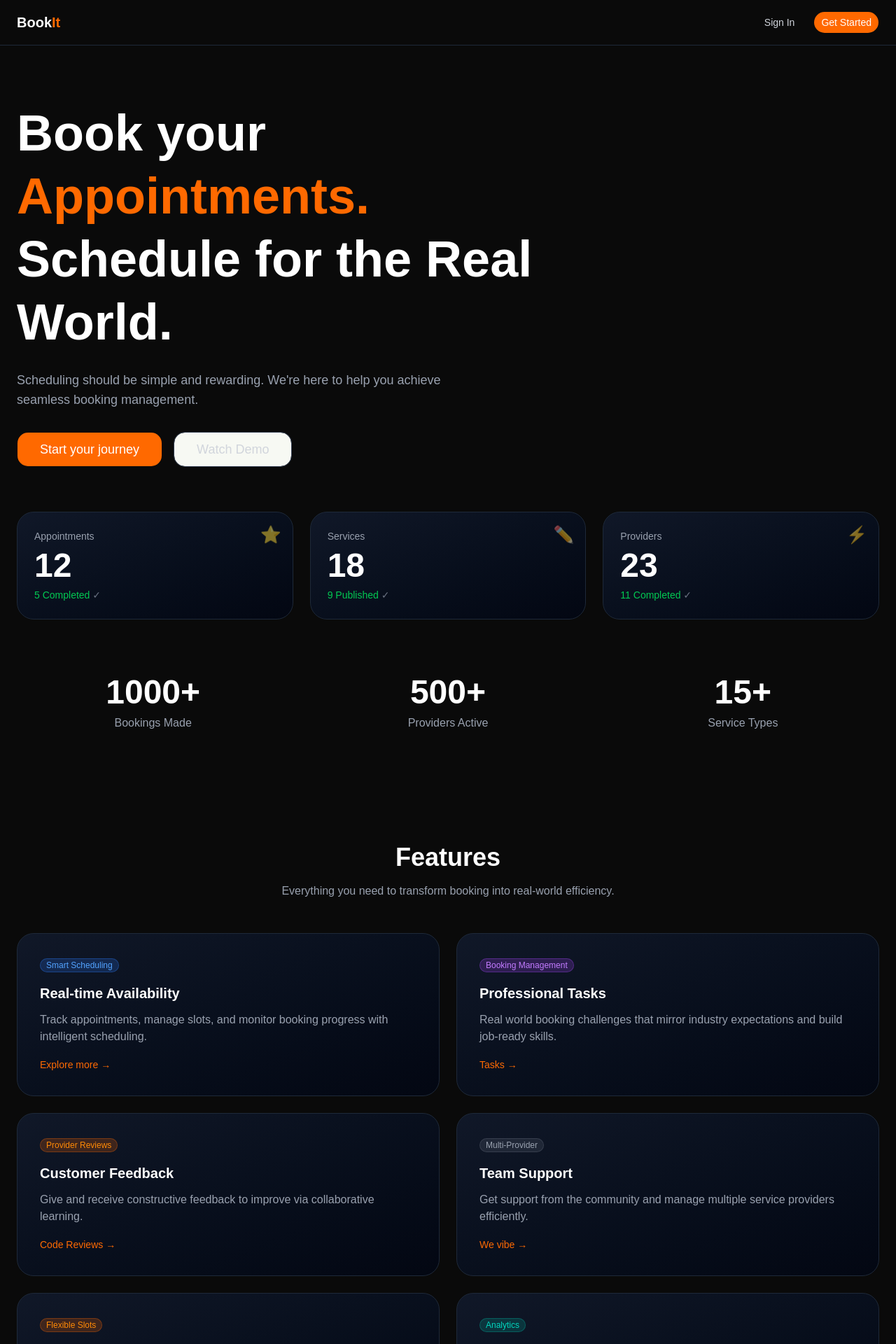
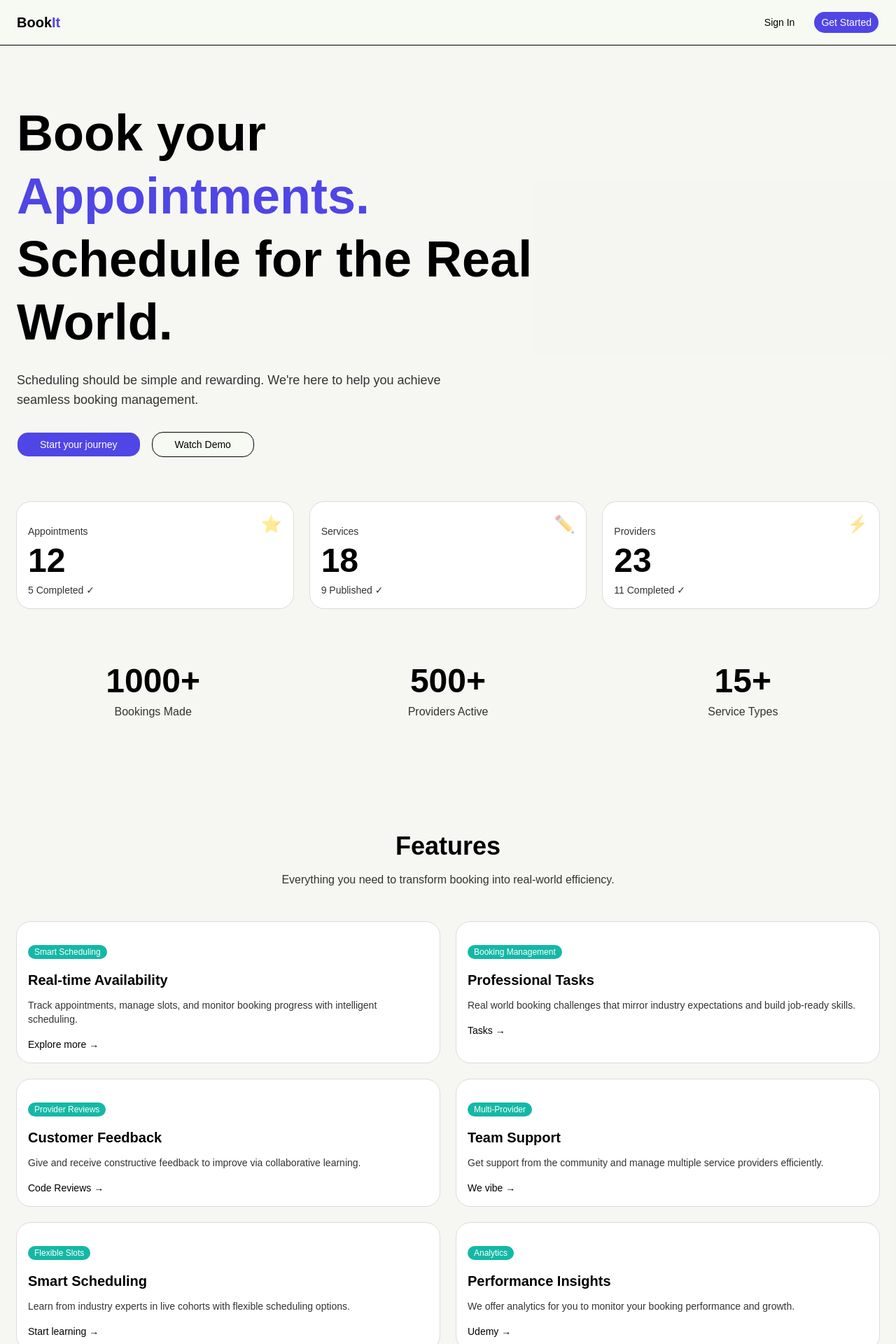
Before and after one commit to Hemil-Hansora/odoo-spit-appointment-app, a Next.js app in the folder appointment-app/: page / in a window 1280 px wide. Shown: the top 1920 px of the page at 70% size. Built offline with nearby package versions, Linux system fonts and the light colour scheme.

Commit message:
fixed authentication

```diff
--- a/appointment-app/app/page.tsx
+++ b/appointment-app/app/page.tsx
@@ -1,6 +1,7 @@
 import Link from "next/link";
 import { Button } from "@/components/ui/button";
 import { Badge } from "@/components/ui/badge";
+import { Card, CardContent } from "@/components/ui/card";
 
 const stats = [
   { number: "12", label: "Appointments", subtext: "5 Completed ✓", icon: "⭐" },
@@ -69,24 +70,24 @@ const features = [
 
 export default function LandingPage() {
   return (
-    <div className="min-h-screen bg-[#0a0a0a] text-white">
+    <div className="min-h-screen bg-muted/30 text-foreground">
       {/* Header */}
-      <header className="border-b border-gray-800">
+      <header className="border-b border-border bg-background">
         <div className="mx-auto max-w-7xl px-6 py-4 flex items-center justify-between">
           <div className="flex items-center gap-2">
             <div className="text-xl font-bold">
-              <span className="text-white">Book</span>
-              <span className="text-orange-500">It</span>
+              <span>Book</span>
+              <span className="text-primary">It</span>
             </div>
           </div>
           <div className="flex items-center gap-4">
             <Link href="/sign-in">
-              <Button variant="ghost" className="text-gray-300 hover:text-white">
+              <Button variant="ghost">
                 Sign In
               </Button>
             </Link>
             <Link href="/sign-up">
-              <Button className="bg-orange-500 hover:bg-orange-600 text-white">
+              <Button>
                 Get Started
               </Button>
             </Link>
@@ -98,20 +99,20 @@ export default function LandingPage() {
       <section className="mx-auto max-w-7xl px-6 py-20">
         <div className="max-w-3xl">
           <h1 className="text-5xl font-bold leading-tight md:text-6xl lg:text-7xl">
-            Book your <span className="text-orange-500">Appointments.</span>
+            Book your <span className="text-primary">Appointments.</span>
             <br />
             Schedule for the Real World.
           </h1>
-          <p className="mt-6 text-lg text-gray-400 max-w-2xl">
+          <p className="mt-6 text-lg text-muted-foreground max-w-2xl">
             Scheduling should be simple and rewarding. We're here to help you achieve seamless booking management.
           </p>
           <div className="mt-8 flex gap-4">
             <Link href="/sign-up">
-              <Button className="bg-orange-500 hover:bg-orange-600 text-white px-8 py-6 text-lg">
+              <Button size="lg" className="px-8">
                 Start your journey
               </Button>
             </Link>
-            <Button variant="outline" className="border-gray-700 text-gray-300 hover:bg-gray-800 px-8 py-6 text-lg">
+            <Button variant="outline" size="lg" className="px-8">
               Watch Demo
             </Button>
           </div>
@@ -120,18 +121,14 @@ export default function LandingPage() {
         {/* Stats Cards */}
         <div className="mt-16 grid gap-6 md:grid-cols-3">
           {stats.map((stat, index) => (
-            <div
-              key={index}
-              className="relative rounded-2xl border border-gray-800 bg-gradient-to-br from-gray-900 to-gray-950 p-6 backdrop-blur"
-            >
+            <Card key={index} className="relative border-border shadow-sm">
+              <CardContent className="pt-4">
                 <div className="absolute top-4 right-4 text-2xl opacity-50">{stat.icon}</div>
-              <div className="text-sm text-gray-400 mb-2">{stat.label}</div>
+                <div className="text-sm text-muted-foreground mb-2">{stat.label}</div>
                 <div className="text-5xl font-bold mb-2">{stat.number}</div>
-              <div className="text-sm">
-                <span className="text-green-500">{stat.subtext.split(" ")[0]} {stat.subtext.split(" ")[1]}</span>{" "}
-                <span className="text-gray-500">{stat.subtext.split(" ").slice(2).join(" ")}</span>
-              </div>
-            </div>
+                <div className="text-sm text-muted-foreground">{stat.subtext}</div>
+              </CardContent>
+            </Card>
           ))}
         </div>
 
@@ -139,15 +136,15 @@ export default function LandingPage() {
         <div className="mt-20 grid gap-8 md:grid-cols-3 text-center">
           <div>
             <div className="text-5xl font-bold">1000+</div>
-            <div className="mt-2 text-gray-400">Bookings Made</div>
+            <div className="mt-2 text-muted-foreground">Bookings Made</div>
           </div>
           <div>
             <div className="text-5xl font-bold">500+</div>
-            <div className="mt-2 text-gray-400">Providers Active</div>
+            <div className="mt-2 text-muted-foreground">Providers Active</div>
           </div>
           <div>
             <div className="text-5xl font-bold">15+</div>
-            <div className="mt-2 text-gray-400">Service Types</div>
+            <div className="mt-2 text-muted-foreground">Service Types</div>
           </div>
         </div>
       </section>
@@ -156,61 +153,44 @@ export default function LandingPage() {
       <section className="mx-auto max-w-7xl px-6 py-20">
         <div className="text-center mb-12">
           <h2 className="text-4xl font-bold">Features</h2>
-          <p className="mt-4 text-gray-400">
+          <p className="mt-4 text-muted-foreground">
             Everything you need to transform booking into real-world efficiency.
           </p>
         </div>
 
         <div className="grid gap-6 md:grid-cols-2 lg:grid-cols-2">
           {features.map((feature, index) => (
-            <div
-              key={index}
-              className="rounded-2xl border border-gray-800 bg-gradient-to-br from-gray-900 to-gray-950 p-8 hover:border-gray-700 transition-all"
-            >
-              <Badge
-                className={`mb-4 ${
-                  feature.color === "blue"
-                    ? "bg-blue-500/20 text-blue-400 border-blue-500/30"
-                    : feature.color === "purple"
-                    ? "bg-purple-500/20 text-purple-400 border-purple-500/30"
-                    : feature.color === "orange"
-                    ? "bg-orange-500/20 text-orange-400 border-orange-500/30"
-                    : feature.color === "teal"
-                    ? "bg-teal-500/20 text-teal-400 border-teal-500/30"
-                    : feature.color === "pink"
-                    ? "bg-pink-500/20 text-pink-400 border-pink-500/30"
-                    : feature.color === "green"
-                    ? "bg-green-500/20 text-green-400 border-green-500/30"
-                    : "bg-gray-500/20 text-gray-400 border-gray-500/30"
-                }`}
-              >
+            <Card key={index} className="border-border shadow-sm">
+              <CardContent className="pt-4">
+                <Badge variant="secondary" className="mb-4">
                   {feature.category}
                 </Badge>
                 <h3 className="text-xl font-semibold mb-3">{feature.title}</h3>
-              <p className="text-gray-400 mb-4">{feature.description}</p>
-              <a href="#" className="text-orange-500 hover:text-orange-400 text-sm font-medium">
+                <p className="text-muted-foreground mb-4">{feature.description}</p>
+                <a href="#" className="text-sm font-medium text-foreground hover:underline">
                   {feature.link}
                 </a>
-            </div>
+              </CardContent>
+            </Card>
           ))}
         </div>
       </section>
 
       {/* CTA Section */}
       <section className="mx-auto max-w-7xl px-6 py-20">
-        <div className="rounded-3xl border border-gray-800 bg-gradient-to-br from-orange-500/10 to-gray-900 p-12 text-center">
+        <div className="rounded-3xl border border-border bg-card p-12 text-center shadow-sm">
           <h2 className="text-4xl font-bold mb-4">Ready to get started?</h2>
-          <p className="text-gray-400 mb-8 max-w-2xl mx-auto">
+          <p className="text-muted-foreground mb-8 max-w-2xl mx-auto">
             Join thousands of users who are already managing their appointments efficiently with our platform.
           </p>
           <div className="flex gap-4 justify-center">
             <Link href="/sign-up">
-              <Button className="bg-orange-500 hover:bg-orange-600 text-white px-8 py-6 text-lg">
+              <Button size="lg" className="px-8">
                 Create Account
               </Button>
             </Link>
             <Link href="/customer">
-              <Button variant="outline" className="border-gray-700 text-gray-300 hover:bg-gray-800 px-8 py-6 text-lg">
+              <Button variant="outline" size="lg" className="px-8">
                 Browse Services</Button>
             </Link>
           </div>
@@ -218,44 +198,44 @@ export default function LandingPage() {
       </section>
 
       {/* Footer */}
-      <footer className="border-t border-gray-800">
+      <footer className="border-t border-border bg-background">
         <div className="mx-auto max-w-7xl px-6 py-12">
           <div className="grid gap-8 md:grid-cols-4">
             <div>
               <div className="text-xl font-bold mb-4">
-                <span className="text-white">Book</span>
-                <span className="text-orange-500">It</span>
+                <span>Book</span>
+                <span className="text-primary">It</span>
               </div>
-              <p className="text-gray-400 text-sm">
+              <p className="text-muted-foreground text-sm">
                 The perfect booking system for modern businesses.
               </p>
             </div>
             <div>
               <h3 className="font-semibold mb-4">Product</h3>
-              <ul className="space-y-2 text-sm text-gray-400">
-                <li><a href="#" className="hover:text-white">Features</a></li>
-                <li><a href="#" className="hover:text-white">Pricing</a></li>
-                <li><a href="#" className="hover:text-white">Demo</a></li>
+              <ul className="space-y-2 text-sm text-muted-foreground">
+                <li><a href="#" className="hover:text-foreground">Features</a></li>
+                <li><a href="#" className="hover:text-foreground">Pricing</a></li>
+                <li><a href="#" className="hover:text-foreground">Demo</a></li>
               </ul>
             </div>
             <div>
               <h3 className="font-semibold mb-4">Company</h3>
-              <ul className="space-y-2 text-sm text-gray-400">
-                <li><a href="#" className="hover:text-white">About</a></li>
-                <li><a href="#" className="hover:text-white">Blog</a></li>
-                <li><a href="#" className="hover:text-white">Careers</a></li>
+              <ul className="space-y-2 text-sm text-muted-foreground">
+                <li><a href="#" className="hover:text-foreground">About</a></li>
+                <li><a href="#" className="hover:text-foreground">Blog</a></li>
+                <li><a href="#" className="hover:text-foreground">Careers</a></li>
               </ul>
             </div>
             <div>
               <h3 className="font-semibold mb-4">Support</h3>
-              <ul className="space-y-2 text-sm text-gray-400">
-                <li><a href="#" className="hover:text-white">Help Center</a></li>
-                <li><a href="#" className="hover:text-white">Contact</a></li>
-                <li><a href="#" className="hover:text-white">Privacy</a></li>
+              <ul className="space-y-2 text-sm text-muted-foreground">
+                <li><a href="#" className="hover:text-foreground">Help Center</a></li>
+                <li><a href="#" className="hover:text-foreground">Contact</a></li>
+                <li><a href="#" className="hover:text-foreground">Privacy</a></li>
               </ul>
             </div>
           </div>
-          <div className="mt-12 pt-8 border-t border-gray-800 text-center text-sm text-gray-400">
+          <div className="mt-12 pt-8 border-t border-border text-center text-sm text-muted-foreground">
             © 2025 BookIt. All rights reserved.
           </div>
         </div>
```
Also changed, not shown: appointment-app/app/(auth)/actions.ts (+10 -11 lines), appointment-app/app/(auth)/layout.tsx (+8 -4 lines), appointment-app/app/(auth)/sign-in/sign-in-form.tsx (+4 -4 lines), appointment-app/app/(auth)/sign-up/sign-up-form.tsx (+14 -7 lines). Lines whose indentation alone changed are shown as unchanged.
